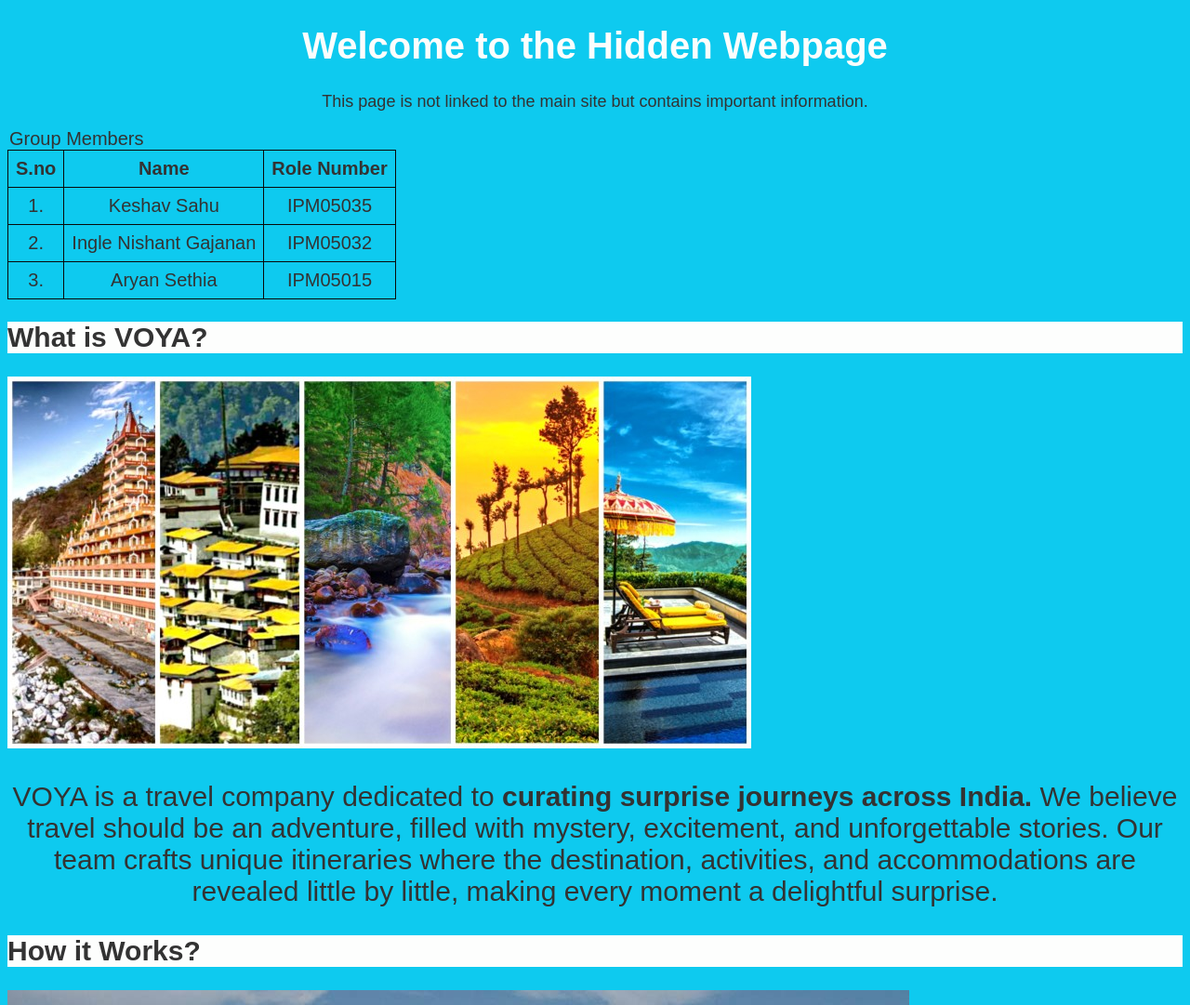
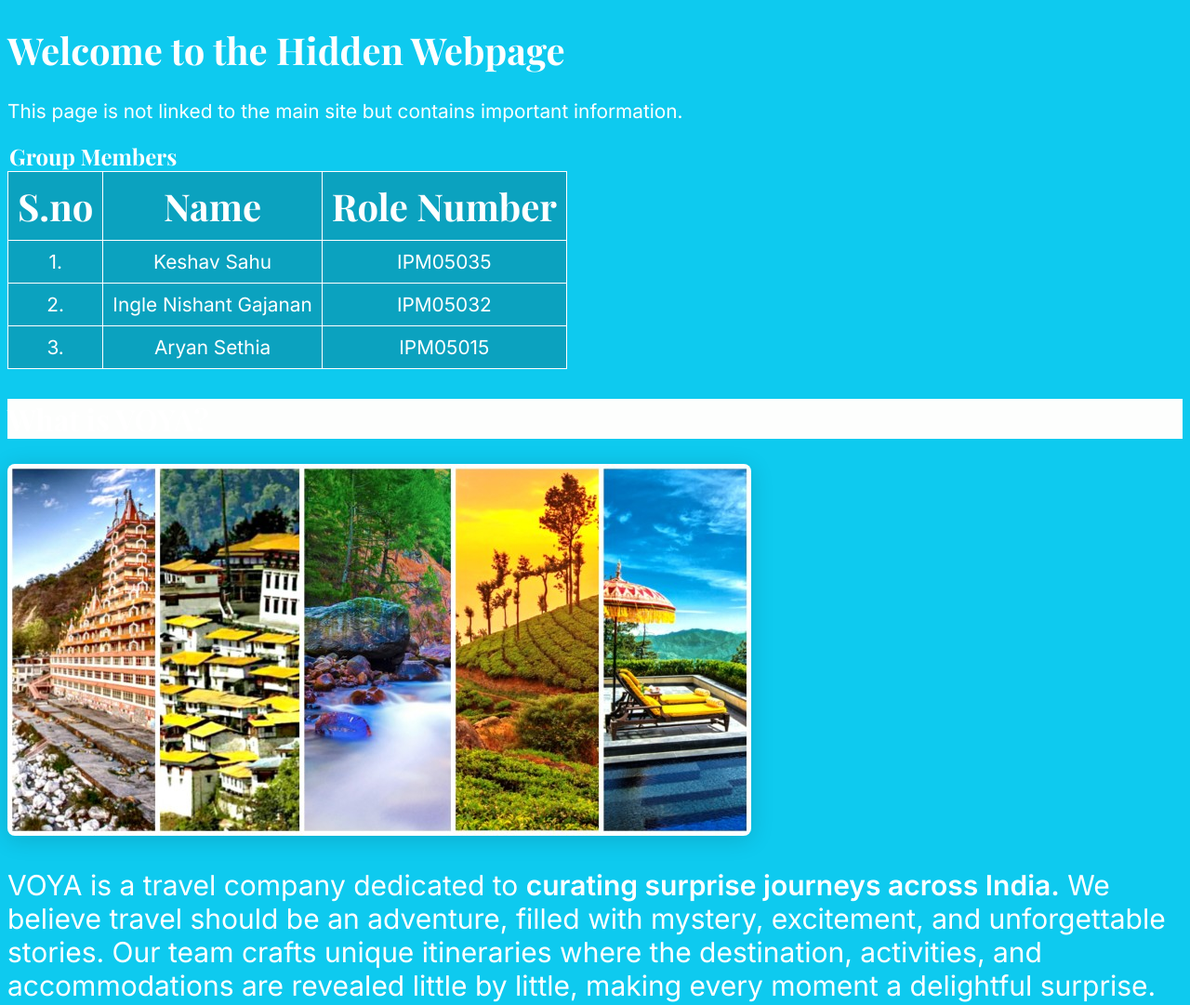
Before and after one commit to aryansethia/Voya, a plain HTML site: page hidden.html in a window 1280 px wide. Shown: the top 1081 px of the page at 93% size. Drawn offline with nearby package versions, Linux system fonts and the light colour scheme.

Commit message:
made changes again to hidden page

```diff
--- a/hidden.html
+++ b/hidden.html
@@ -4,41 +4,66 @@
     <meta charset="UTF-8">
     <meta name="viewport" content="width=device-width, initial-scale=1.0">
     <title>Hidden Webpage</title>
+    <link href="https://fonts.googleapis.com/css2?family=Inter:wght@400;600&family=Playfair+Display:wght@700&display=swap" rel="stylesheet">
 </head>
 <style>
     body {
         background-color: #0ecaef;
-        font-family: Arial, sans-serif;
-        color: #333;
-        font-size: 20px;
+        font-family: 'Inter', Arial, sans-serif;
+        color: #fff;
+        font-size: 22px;
     }
-
-    h1 {
-        text-align: center;
-        color: hsl(120, 33%, 99%);
+    h1, h2, h3, legend, th {
+        color: #fff !important;
+        font-family: 'Playfair Display', serif;
+        font-size: 2.5rem;
+        font-weight: 700;
     }
-
-    p {
-        text-align: center;
-        font-size: 18px;
+    h2 {
+        font-size: 2rem;
+        margin-top: 2rem;
+    }
+    h3 {
+        font-size: 1.5rem;
+        margin-top: 1.5rem;
+    }
+    p, li, td {
+        color: #fff !important;
+        font-family: 'Inter', Arial, sans-serif;
+        font-size: 1.3rem;
     }
     table {
-        border:solid 1px #090909;
+        border:solid 1px #fff;
         border-collapse: collapse;
+        background: rgba(0,0,0,0.2);
+        color: #fff;
+        font-size: 1.2rem;
     }
     th, td {
-        border: solid 1px #090909;
-        padding: 8px;
+        border: solid 1px #fff;
+        padding: 10px;
         text-align: center;
     }
-
-    h3 {
-        text-align: center;
+    legend {
+        font-size: 1.5rem;
+        font-family: 'Playfair Display', serif;
+        color: #fff;
     }
     .philosophy-example {
         text-align: center;
         margin-left: auto;
         margin-right: auto;
+        color: #fff;
+        font-size: 1.2rem;
+    }
+    ul {
+        color: #fff;
+        font-size: 1.3rem;
+        font-family: 'Inter', Arial, sans-serif;
+    }
+    img {
+        border-radius: 8px;
+        box-shadow: 0 4px 24px rgba(0,0,0,0.15);
     }
 </style>
 <body>
@@ -83,7 +108,7 @@
     <h2 style="background-color: #fdfefd;">How it Works?</h2>
         <div>
             <div><img src="61.jpg" alt="Beautiful scenery"/></div>
-                <ul style="font-size: 30px;">
+                <ul style="font-size: 60px;">
                     <li>Our philosophy is rooted in authenticity, local expertise, and personal connection. We work with passionate founders and travel experts who have explored every corner of India, ensuring each trip is filled with hidden gems, unconventional activities, and roads less travelled.</li>
                     <li>With VOYA, every journey is tailored to your preferences and budget. From family vacations to luxury getaways, we handle all the details so you can focus on the experience. Our goal is to transform how you experience India—making travel not just a trip, but a story waiting to unfold.</li>
                 </ul>
```
